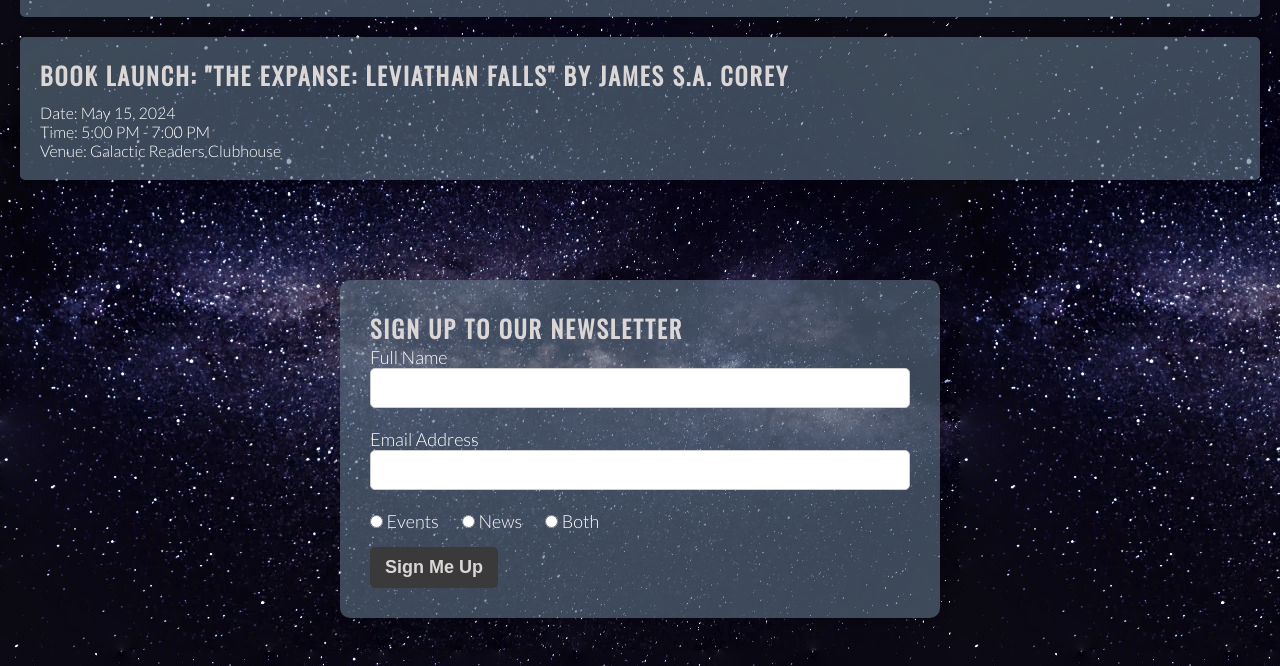
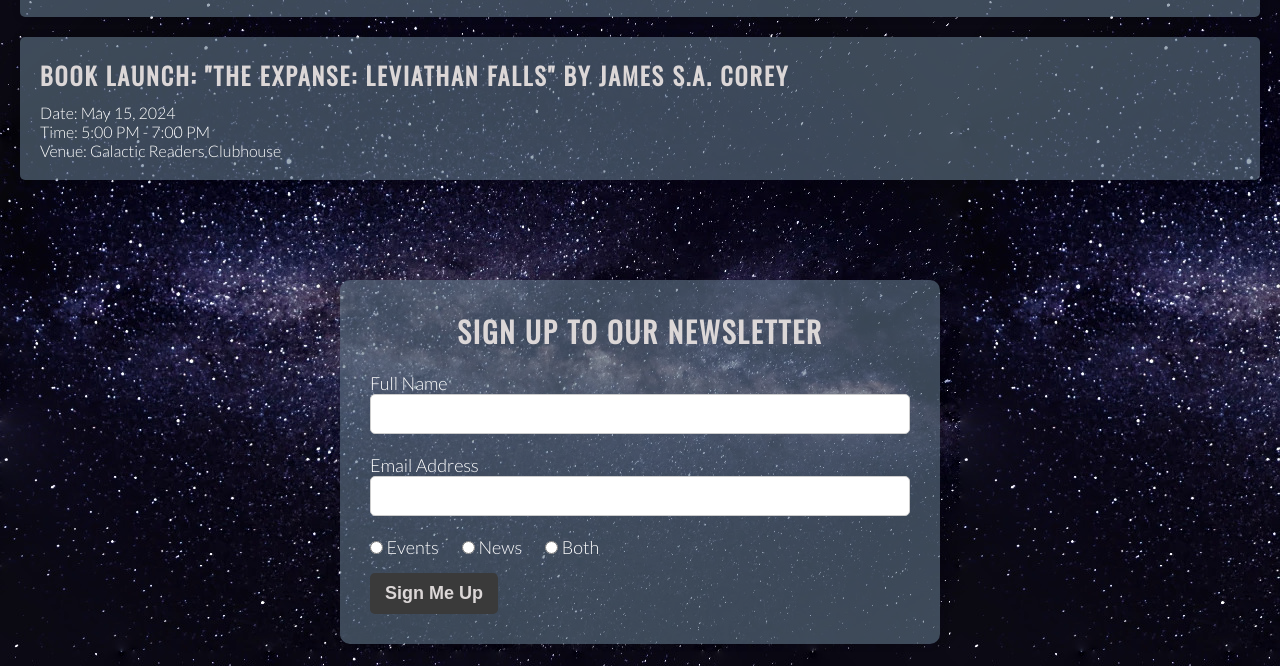
Before and after one commit to Code-Institute-Submissions/Rachelz85-galactic-readers, a plain HTML site: page index.html in a window 1280 px wide. Shown: the part 2113-2779 px from the top of the page. Drawn offline with nearby package versions, Linux system fonts and the light colour scheme; a web font is replaced by a local one.

Commit message:
Fixed the form id name in stylesheet

```diff
--- a/assets/css/styles.css
+++ b/assets/css/styles.css
@@ -227,7 +227,7 @@ label i {
     box-shadow: 0 0 10px rgba(0, 0, 0, 0.1);
 }
 
-#signup-forn h2 {
+#signup-form h2 {
     text-align: center;
     font-size: 180%;
     margin-bottom: 20px;
```
